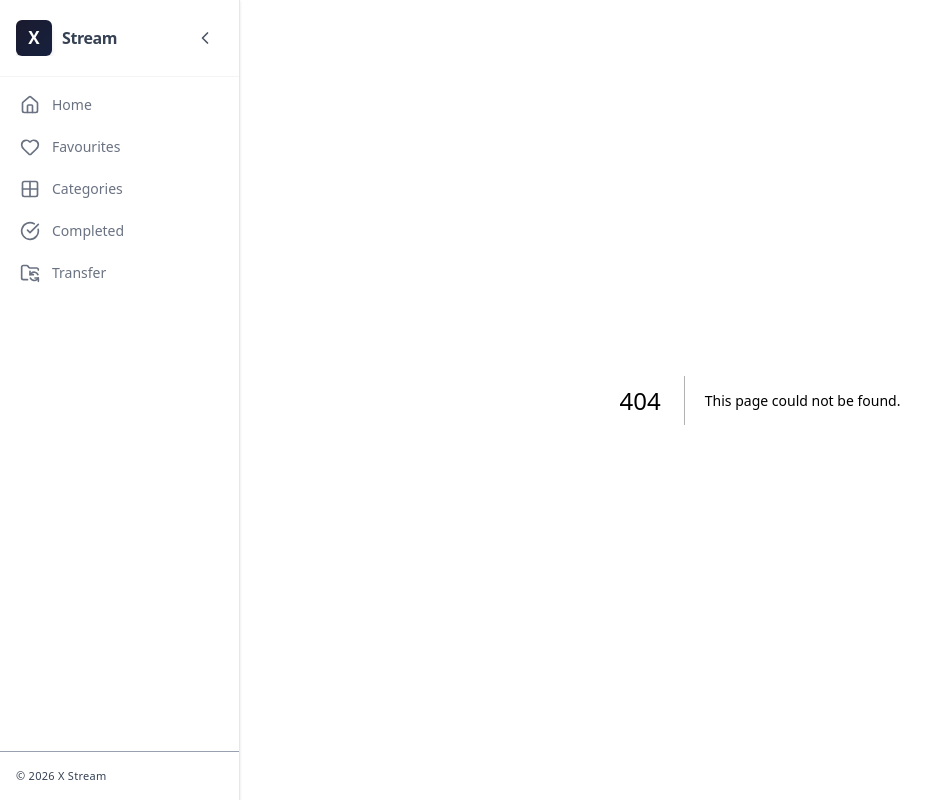
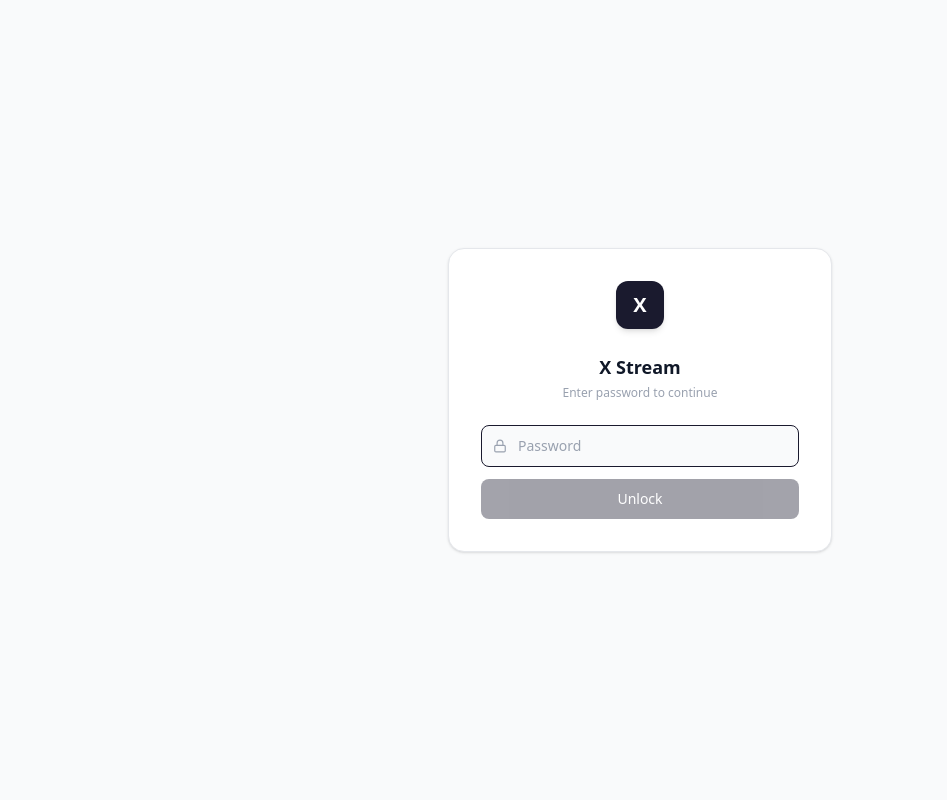
Before and after one commit to biplob-codes/x-stream, a Next.js app: page /login in a window 1280 px wide. Before the commit this address had no page. Shown: the whole page, without its empty margins (0-947 px from the left). Built offline with nearby package versions, Linux system fonts and the light colour scheme.

Commit message:
Make the app password protected

```diff
--- /dev/null
+++ b/app/api/auth/route.ts
@@ -0,0 +1,11 @@
+import { NextRequest, NextResponse } from "next/server";
+
+export async function POST(request: NextRequest) {
+  const { password } = await request.json();
+
+  if (password === process.env.APP_PASSWORD) {
+    return NextResponse.json({ success: true });
+  }
+
+  return NextResponse.json({ error: "Wrong password" }, { status: 401 });
+}
--- /dev/null
+++ b/app/components/AuthGuard.tsx
@@ -0,0 +1,92 @@
+"use client";
+import { useState, useEffect } from "react";
+import { Lock } from "lucide-react";
+
+export default function AuthGuard({ children }: { children: React.ReactNode }) {
+  const [unlocked, setUnlocked] = useState(false);
+  const [checked, setChecked] = useState(false);
+  const [password, setPassword] = useState("");
+  const [error, setError] = useState("");
+  const [loading, setLoading] = useState(false);
+
+  useEffect(() => {
+    const auth = sessionStorage.getItem("auth");
+    if (auth === "true") {
+      setUnlocked(true);
+    }
+    setChecked(true);
+  }, []);
+
+  const handleSubmit = async () => {
+    if (!password.trim()) return;
+    setLoading(true);
+    setError("");
+
+    const res = await fetch("/api/auth", {
+      method: "POST",
+      headers: { "Content-Type": "application/json" },
+      body: JSON.stringify({ password }),
+    });
+
+    if (res.ok) {
+      sessionStorage.setItem("auth", "true");
+      setUnlocked(true);
+    } else {
+      setError("Wrong password");
+    }
+    setLoading(false);
+  };
+
+  const handleKeyDown = (e: React.KeyboardEvent<HTMLInputElement>) => {
+    if (e.key === "Enter") handleSubmit();
+  };
+
+  if (!checked) return null;
+
+  if (!unlocked) {
+    return (
+      <div className="flex items-center justify-center h-screen w-screen bg-gray-50">
+        <div className="bg-white rounded-2xl border border-gray-200 shadow-sm p-8 w-full max-w-sm flex flex-col items-center gap-6">
+          <div className="w-12 h-12 rounded-xl bg-[#1a1a2e] flex items-center justify-center shadow-md">
+            <span className="text-white font-bold text-xl">X</span>
+          </div>
+          <div className="text-center">
+            <h1 className="text-lg font-semibold text-gray-900">X Stream</h1>
+            <p className="text-xs text-gray-400 mt-1">
+              Enter password to continue
+            </p>
+          </div>
+          <div className="w-full flex flex-col gap-3">
+            <div className="relative">
+              <Lock
+                size={14}
+                className="absolute left-3 top-1/2 -translate-y-1/2 text-gray-400"
+              />
+              <input
+                type="password"
+                value={password}
+                onChange={(e) => setPassword(e.target.value)}
+                onKeyDown={handleKeyDown}
+                placeholder="Password"
+                autoFocus
+                className="w-full pl-9 pr-4 py-2.5 text-sm rounded-lg border border-gray-200 bg-gray-50 text-gray-800 placeholder-gray-400 outline-none focus:border-[#1a1a2e] transition-colors"
+              />
+            </div>
+            {error && (
+              <p className="text-xs text-red-500 text-center">{error}</p>
+            )}
+            <button
+              onClick={handleSubmit}
+              disabled={loading || !password.trim()}
+              className="w-full py-2.5 rounded-lg bg-[#1a1a2e] text-white text-sm font-medium hover:opacity-90 transition-opacity disabled:opacity-40 cursor-pointer"
+            >
+              {loading ? "Checking..." : "Unlock"}
+            </button>
+          </div>
+        </div>
+      </div>
+    );
+  }
+
+  return <>{children}</>;
+}
--- a/app/layout.tsx
+++ b/app/layout.tsx
@@ -23,18 +23,22 @@ export const metadata: Metadata = {
   },
 };
 
+import AuthGuard from "./components/AuthGuard";
+
 export default function RootLayout({
   children,
-}: Readonly<{
+}: {
   children: React.ReactNode;
-}>) {
+}) {
   return (
     <html lang="en">
       <body
         className={`${geistSans.variable} ${geistMono.variable} antialiased flex h-screen overflow-hidden`}
       >
-        <LeftPanel />
-        <main className="flex-1 min-w-0 overflow-hidden">{children}</main>{" "}
+        <AuthGuard>
+          <LeftPanel />
+          <main className="flex-1 min-w-0 overflow-hidden">{children}</main>
+        </AuthGuard>
       </body>
     </html>
   );
--- /dev/null
+++ b/app/login/layout.tsx
@@ -0,0 +1,7 @@
+export default function LoginLayout({
+  children,
+}: {
+  children: React.ReactNode;
+}) {
+  return <>{children}</>;
+}
--- /dev/null
+++ b/app/login/page.tsx
@@ -0,0 +1,81 @@
+"use client";
+import { useState } from "react";
+import { useRouter } from "next/navigation";
+import { Lock } from "lucide-react";
+
+export default function LoginPage() {
+  const [password, setPassword] = useState("");
+  const [error, setError] = useState("");
+  const [loading, setLoading] = useState(false);
+  const router = useRouter();
+
+  const handleSubmit = async () => {
+    if (!password.trim()) return;
+    setLoading(true);
+    setError("");
+
+    const res = await fetch("/api/auth", {
+      method: "POST",
+      headers: { "Content-Type": "application/json" },
+      body: JSON.stringify({ password }),
+    });
+
+    if (res.ok) {
+      router.push("/");
+      router.refresh();
+    } else {
+      setError("Wrong password");
+      setLoading(false);
+    }
+  };
+
+  const handleKeyDown = (e: React.KeyboardEvent<HTMLInputElement>) => {
+    if (e.key === "Enter") handleSubmit();
+  };
+
+  return (
+    <div className="flex items-center justify-center h-screen bg-gray-50">
+      <div className="bg-white rounded-2xl border border-gray-200 shadow-sm p-8 w-full max-w-sm flex flex-col items-center gap-6">
+        {/* Logo */}
+        <div className="w-12 h-12 rounded-xl bg-[#1a1a2e] flex items-center justify-center shadow-md">
+          <span className="text-white font-bold text-xl">X</span>
+        </div>
+
+        <div className="text-center">
+          <h1 className="text-lg font-semibold text-gray-900">X Stream</h1>
+          <p className="text-xs text-gray-400 mt-1">
+            Enter password to continue
+          </p>
+        </div>
+
+        <div className="w-full flex flex-col gap-3">
+          <div className="relative">
+            <Lock
+              size={14}
+              className="absolute left-3 top-1/2 -translate-y-1/2 text-gray-400"
+            />
+            <input
+              type="password"
+              value={password}
+              onChange={(e) => setPassword(e.target.value)}
+              onKeyDown={handleKeyDown}
+              placeholder="Password"
+              autoFocus
+              className="w-full pl-9 pr-4 py-2.5 text-sm rounded-lg border border-gray-200 bg-gray-50 text-gray-800 placeholder-gray-400 outline-none focus:border-[#1a1a2e] transition-colors"
+            />
+          </div>
+
+          {error && <p className="text-xs text-red-500 text-center">{error}</p>}
+
+          <button
+            onClick={handleSubmit}
+            disabled={loading || !password.trim()}
+            className="w-full py-2.5 rounded-lg bg-[#1a1a2e] text-white text-sm font-medium hover:opacity-90 transition-opacity disabled:opacity-40 cursor-pointer"
+          >
+            {loading ? "Checking..." : "Unlock"}
+          </button>
+        </div>
+      </div>
+    </div>
+  );
+}
--- a/package.json
+++ b/package.json
@@ -3,9 +3,9 @@
   "version": "0.1.0",
   "private": true,
   "scripts": {
-    "dev": "next dev",
+    "dev": "next dev -p 5120",
     "build": "next build",
-    "start": "next start",
+    "start": "next start -p 5120",
     "lint": "eslint",
     "backfill": "tsx scripts/backfill.ts"
   },
```
Also changed, not shown: public/icon-512.png.
